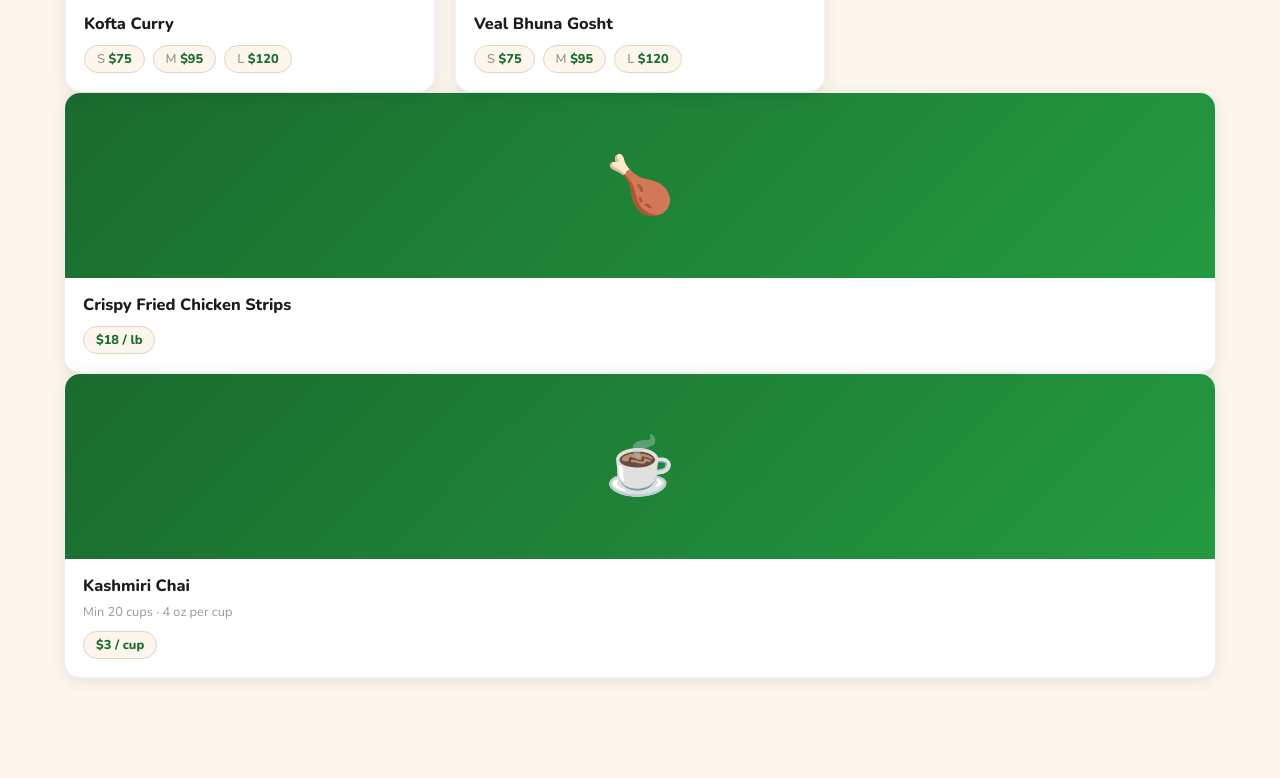
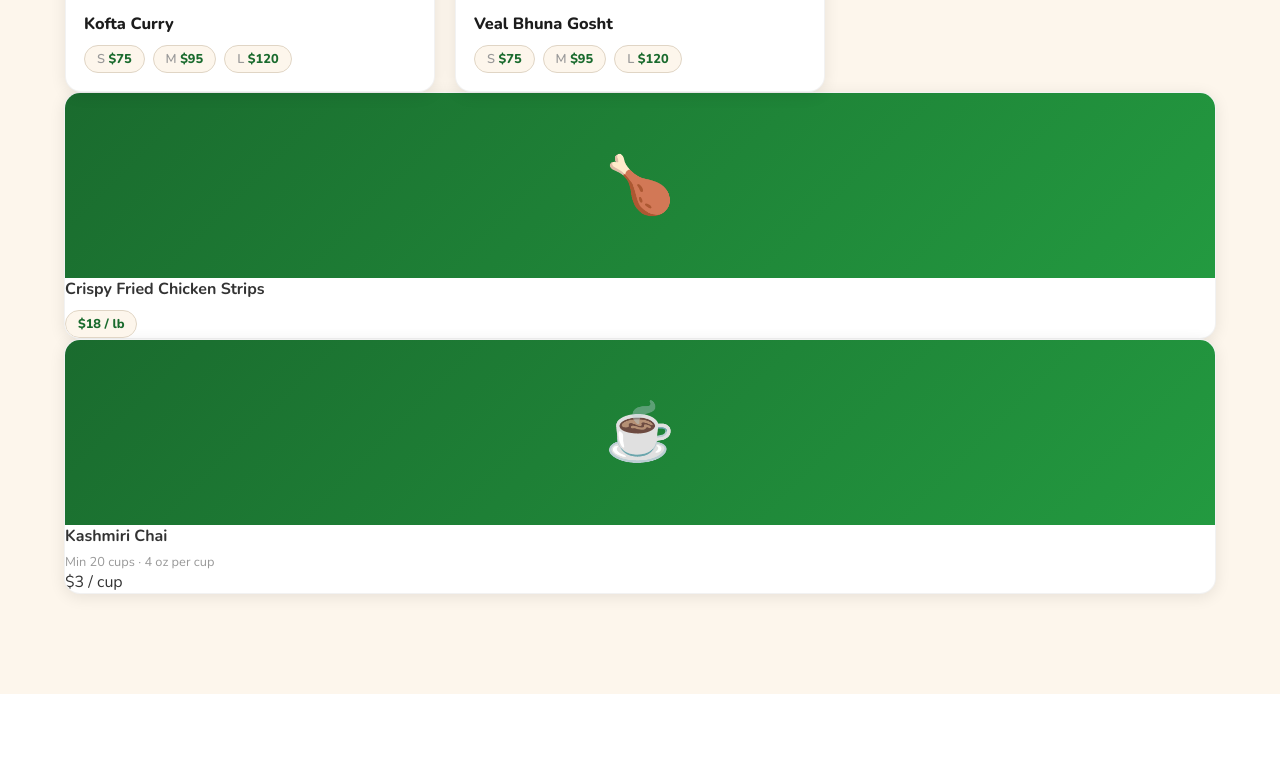
Before and after one commit to shwgit-gcp/AsmaCatering, a plain HTML site: page index.html in a window 1280 px wide. Shown: the part 6878-7656 px from the top of the page. Drawn offline with nearby package versions, Linux system fonts and the light colour scheme.

Commit message:
Update index.html

```diff
--- a/index.html
+++ b/index.html
@@ -837,8 +837,8 @@ Contact us today to discuss your catering needs and discover the delicious flavo
       <div class="menu-card reveal"><div class="menu-card-placeholder">🫘</div><div class="menu-card-body"><h4>Chana Chat</h4><div class="menu-prices"><div class="price-tag"><span>M</span> $40</div><div class="price-tag"><span>L</span> $70</div></div></div></div>
       <div class="menu-card reveal"><div class="menu-card-img-wrap"><img class="menu-card-img" src="images/Chicken Bread.jpg" alt="Chicken Bread" loading="lazy"/></div><div class="menu-card-body"><h4>Chicken Bread (12 inch)</h4><div class="menu-prices"><div class="price-tag">$20 each</div></div></div></div>
       <div class="menu-card reveal"><div class="menu-card-img-wrap"><img class="menu-card-img" src="images/Slider.jpg" alt="Slider (Chicken / Beef)" loading="lazy"/><div></div class="menu-card-body"><h4>Sliders</h4></div class="price-tag">$24 / dozen</div></div></div></div>
-      <div class="menu-card reveal"><div class="menu-card-placeholder">🍗</div><div class="menu-card-body"><h4>Crispy Fried Chicken Strips</h4><div class="menu-prices"><div class="price-tag">$18 / lb</div></div></div></div>
-      <div class="menu-card reveal"><div class="menu-card-placeholder">☕</div><div class="menu-card-body"><h4>Kashmiri Chai</h4><div class="menu-note">Min 20 cups · 4 oz per cup</p><div class="menu-prices"><div class="price-tag">$3 / cup</div></div></div></div>
+      <div class="menu-card reveal"><div class="menu-card-placeholder">🍗</div class="menu-card-body"><h4>Crispy Fried Chicken Strips</h4><div class="menu-prices"><div class="price-tag">$18 / lb</div></div></div></div>
+      <div class="menu-card reveal"><div class="menu-card-placeholder">☕</div class="menu-card-body"><h4>Kashmiri Chai</h4><div class="menu-note">Min 20 cups · 4 oz per cup</div class="price-tag">$3 / cup</div></div></div></div>
     </div>
   </div>
 
```
